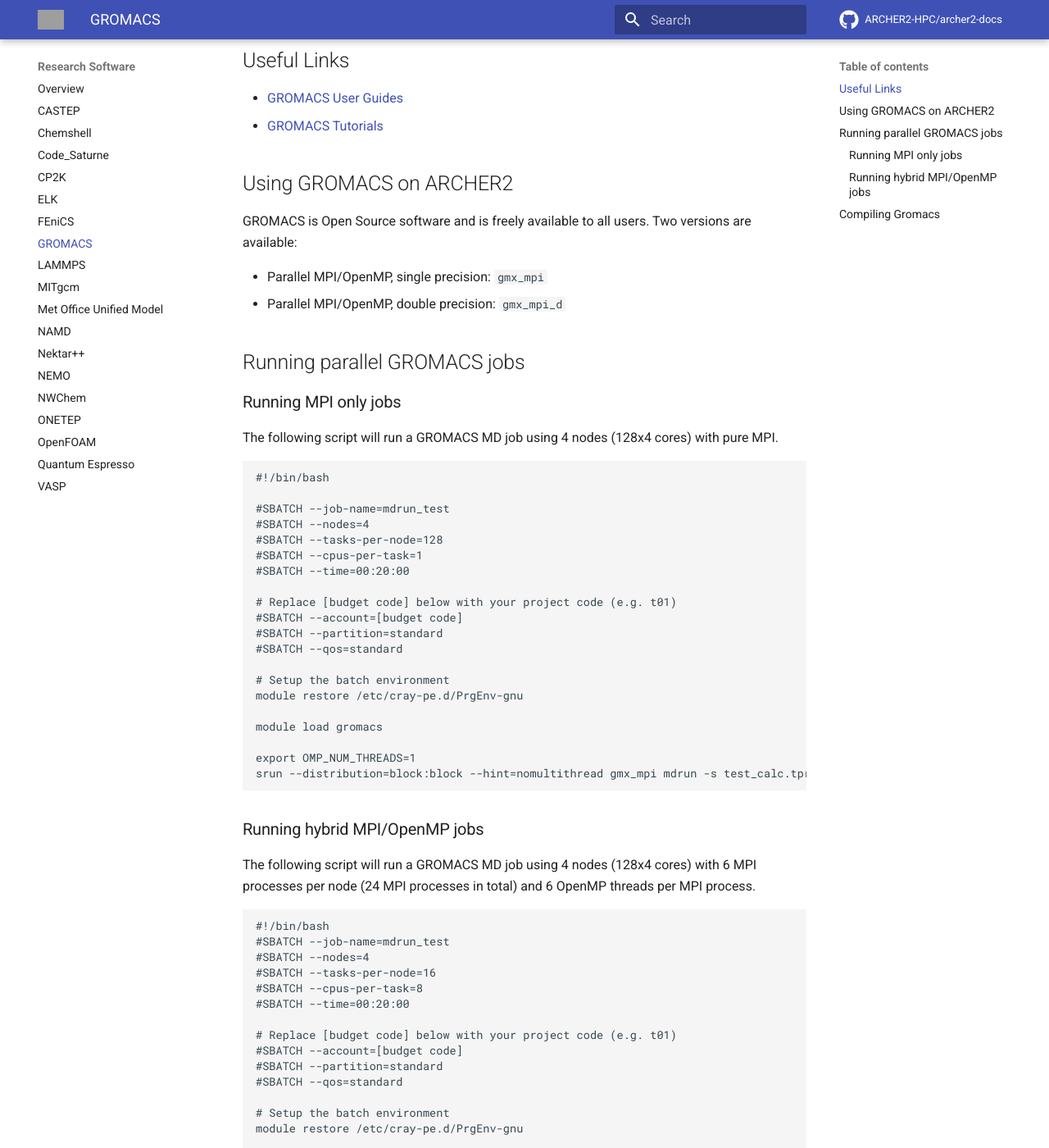
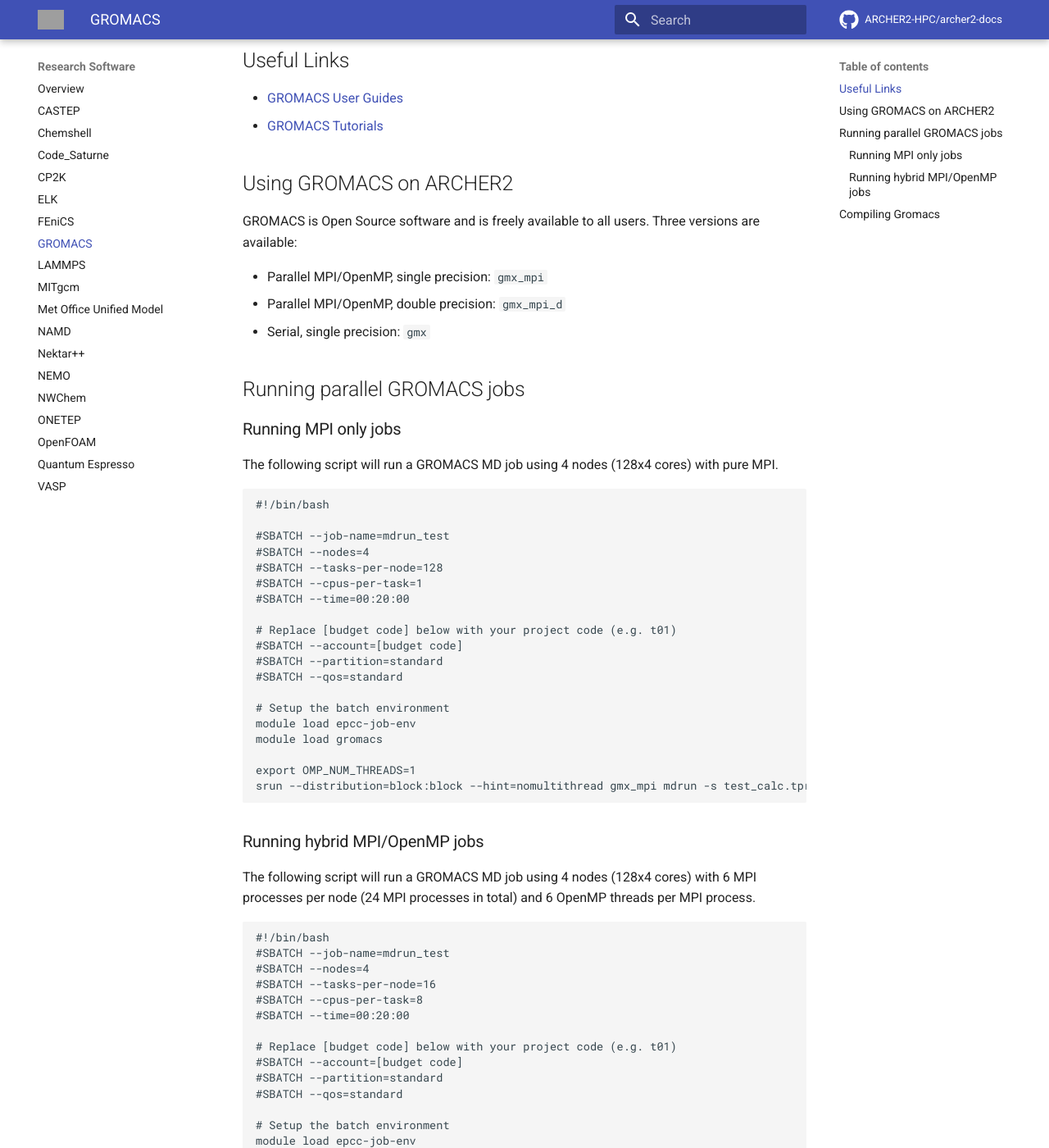
Before and after one commit to ARCHER2-HPC/archer2-docs, an MkDocs documentation site: the page built from docs/research-software/gromacs/gromacs.md, in a window 1280 px wide and 1400 px high, scrolled down 365 px. Shown: the whole window at 82% size. Built offline with MkDocs 1.6.1 and Material for MkDocs 9.7.7, drawn with Linux system fonts in a browser that asks for light colours; comment, search, counter and statistics services are not loaded; some of the changed text lies outside the part shown; grey boxes are pictures that could not be loaded.

Commit message:
Update gromacs.md
Updating GROMACS docs to include `module load epcc-job-env` rather than reloading programming environment. Modulefiles have been updated appropriately.

```diff
--- a/docs/research-software/gromacs/gromacs.md
+++ b/docs/research-software/gromacs/gromacs.md
@@ -17,10 +17,11 @@
 ## Using GROMACS on ARCHER2
 
 GROMACS is Open Source software and is freely available to all users.
-Two versions are available:
+Three versions are available:
 
   - Parallel MPI/OpenMP, single precision: `gmx_mpi`
   - Parallel MPI/OpenMP, double precision: `gmx_mpi_d`
+  - Serial, single precision: `gmx`
 
 ## Running parallel GROMACS jobs
 
@@ -44,8 +45,7 @@
 #SBATCH --qos=standard
 
 # Setup the batch environment
-module restore /etc/cray-pe.d/PrgEnv-gnu
-
+module load epcc-job-env
 module load gromacs
 
 export OMP_NUM_THREADS=1
@@ -72,8 +72,7 @@
 #SBATCH --qos=standard
 
 # Setup the batch environment
-module restore /etc/cray-pe.d/PrgEnv-gnu
-
+module load epcc-job-env
 module load gromacs
 
 export OMP_NUM_THREADS=8
```
